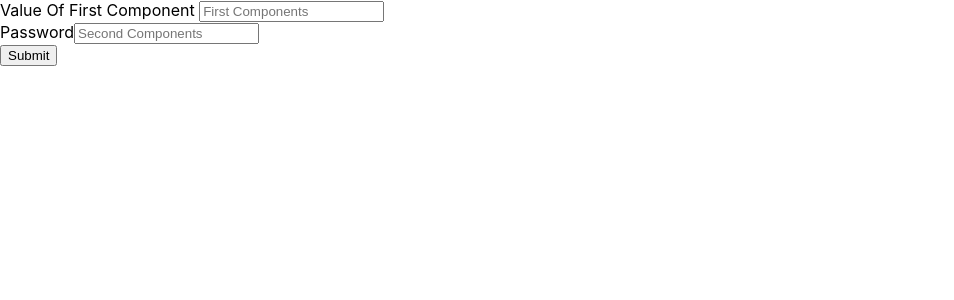
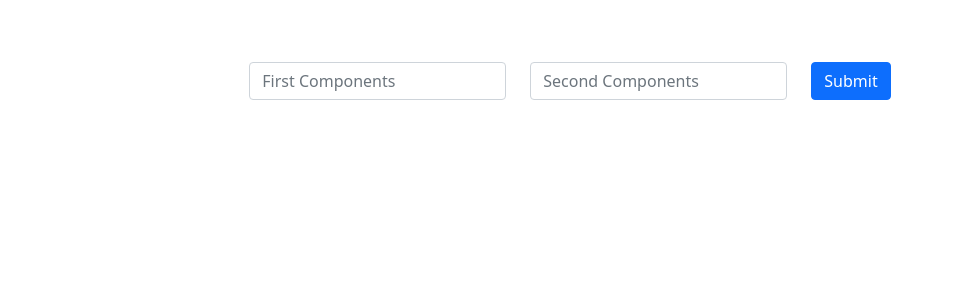
Before and after one commit to Abhithakur009/my-react-app, a React (Create React App) app: page / in a window 1280 px wide. Shown: the top 300 px of the page, without its empty margins (0-954 px from the left). Built offline with nearby package versions, Linux system fonts and the light colour scheme.

Commit message:
First Components working

```diff
--- a/src/App.js
+++ b/src/App.js
@@ -8,9 +8,7 @@ function App() {
 
     <>
     <FirstComponent  />
-    {/* <Row>
-      <Col sm="6"></Col>
-    </Row> */}
+
     </>
 
 
--- a/src/Components/FirstComponent.js
+++ b/src/Components/FirstComponent.js
@@ -5,11 +5,11 @@ function FirstComponent() {
     return (
         <>
 
-            <div className="container">
+            <div className="container first-container">
                 <div className="row justify-content-md-center">
                     <div className="col-auto">
                         <label className="visually-hidden">Value Of First Component </label>
-                        <input type="text" className="form-control-plaintext" placeholder="First Components" />
+                        <input type="text" className="form-control" placeholder="First Components" />
                     </div>
                     <div className="col-auto">
                         <label className="visually-hidden">Password</label>
--- a/src/Components/MyComponents.css
+++ b/src/Components/MyComponents.css
@@ -2,3 +2,8 @@
     width: 100%;
    margin-bottom: 10px;
   }
+
+  .container.first-container {
+	margin: 62px 0 0 0;
+	/* border: 1px solid #000; */
+}
--- a/src/index.js
+++ b/src/index.js
@@ -3,6 +3,7 @@ import ReactDOM from 'react-dom';
 import './index.css';
 import App from './App';
 import reportWebVitals from './reportWebVitals';
+import 'bootstrap/dist/css/bootstrap.min.css';
 
 ReactDOM.render(<App/>,document.getElementById('root'))
 
```
